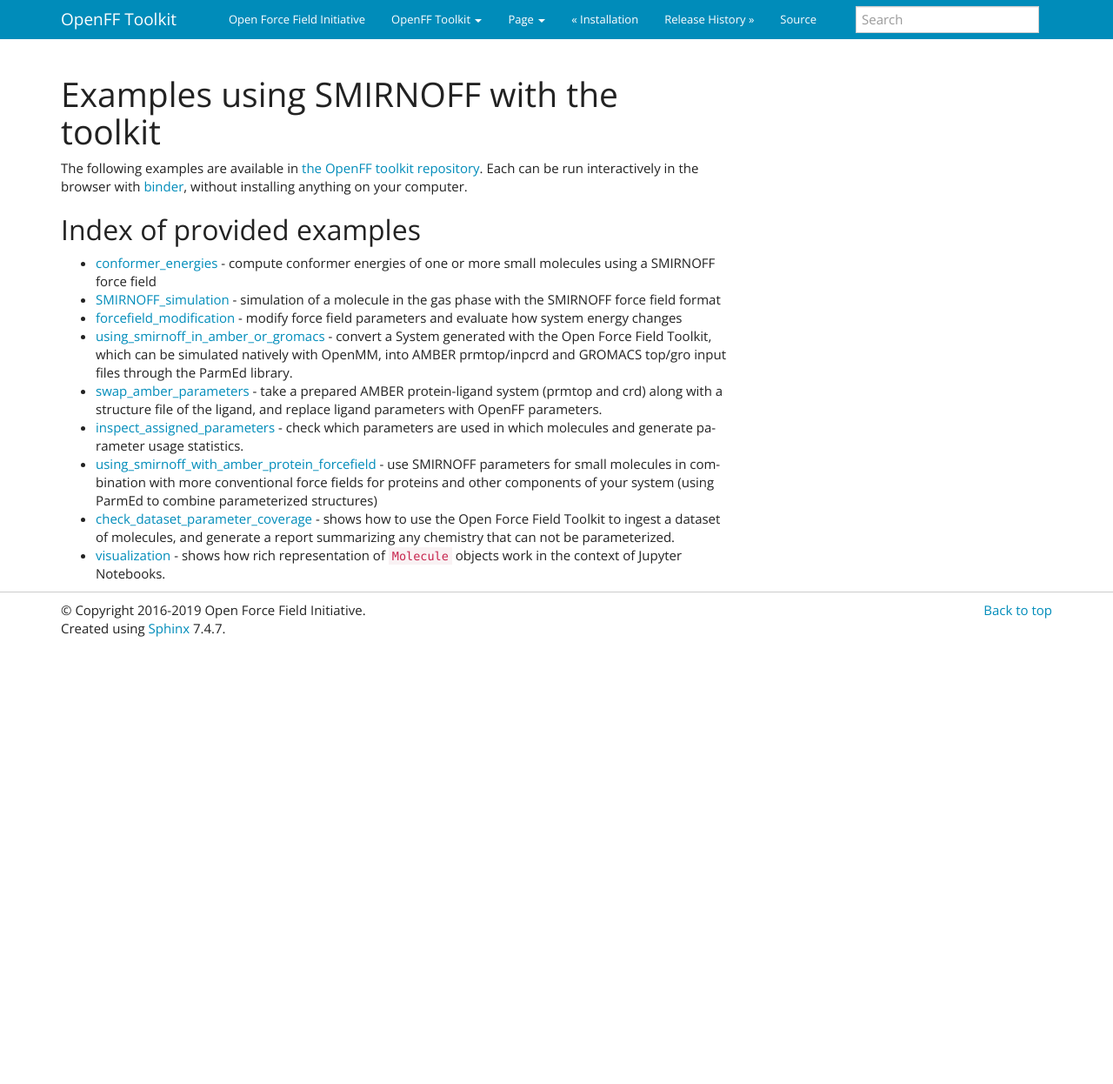
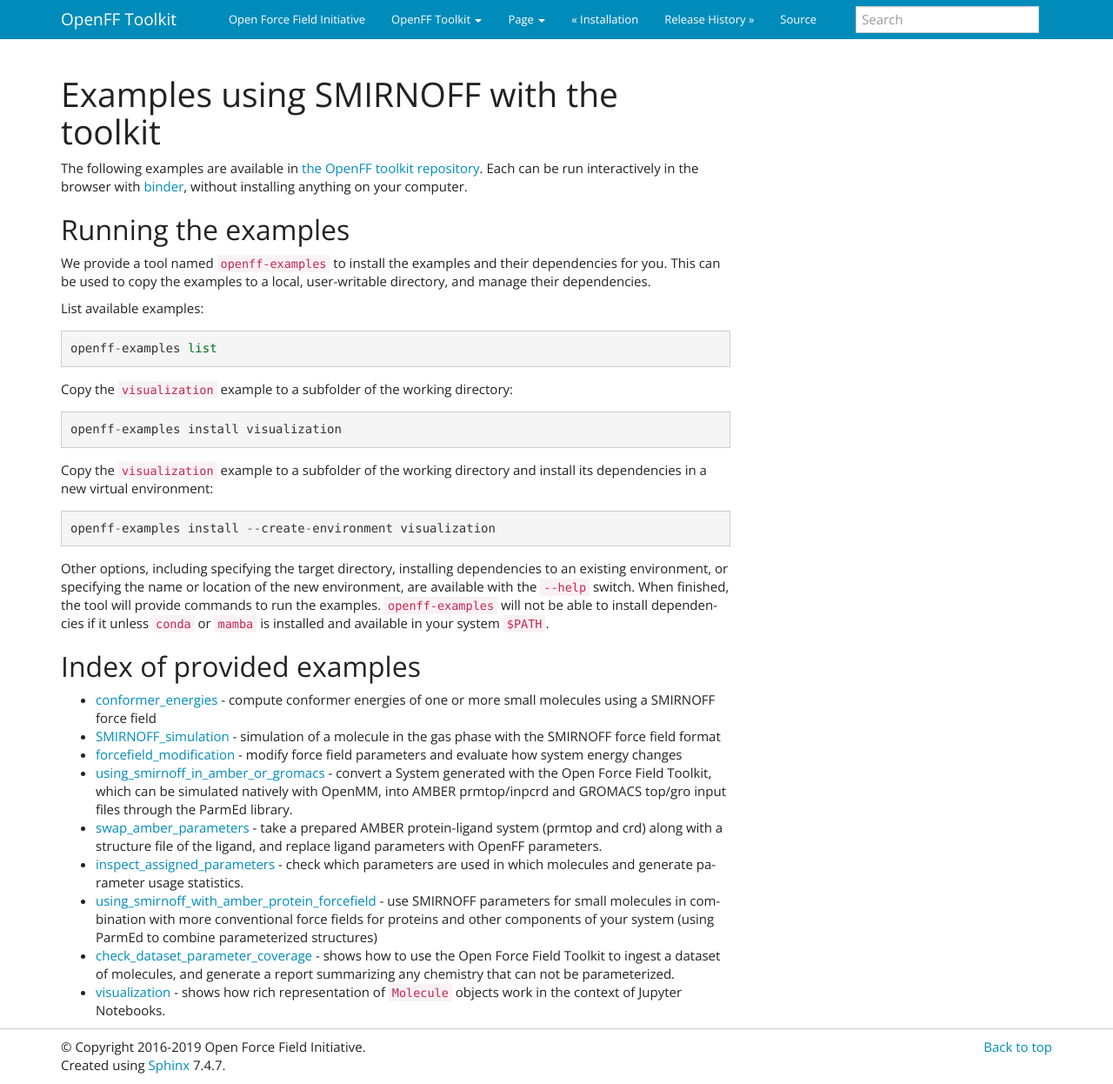
Before and after one commit to openforcefield/openff-toolkit, a Sphinx documentation site: the page built from docs/examples.md, in a window 1280 px wide. Shown: the whole page at 87% size. Built offline with Sphinx 7.4.7, drawn with Linux system fonts in a browser that asks for light colours; before the commit the page ends 900 px from its top, so only the background shows below that.

Commit message:
Document and add to changelog

```diff
--- a/docs/releasehistory.md
+++ b/docs/releasehistory.md
@@ -13,6 +13,7 @@
 - [PR #863](https://github.com/openforcefield/openff-toolkit/pull/863): Documented how to build the docs in the developers guide.
 - [PR #870](https://github.com/openforcefield/openff-toolkit/pull/870): Reorganised documentation to improve discoverability and allow future additions.
 - [PR #871](https://github.com/openforcefield/openff-toolkit/pull/871): Changed Markdown parser from m2r2 to MyST for improved documentation rendering.
+- [PR #888](https://github.com/openforcefield/openff-toolkit/pull/888): Add a simple tool for installing and running [examples](examples) and their dependencies.
 
 :::{TODO}
 Translate previous release history to MyST markdown
```
Also changed, not shown: examples/README.md.
